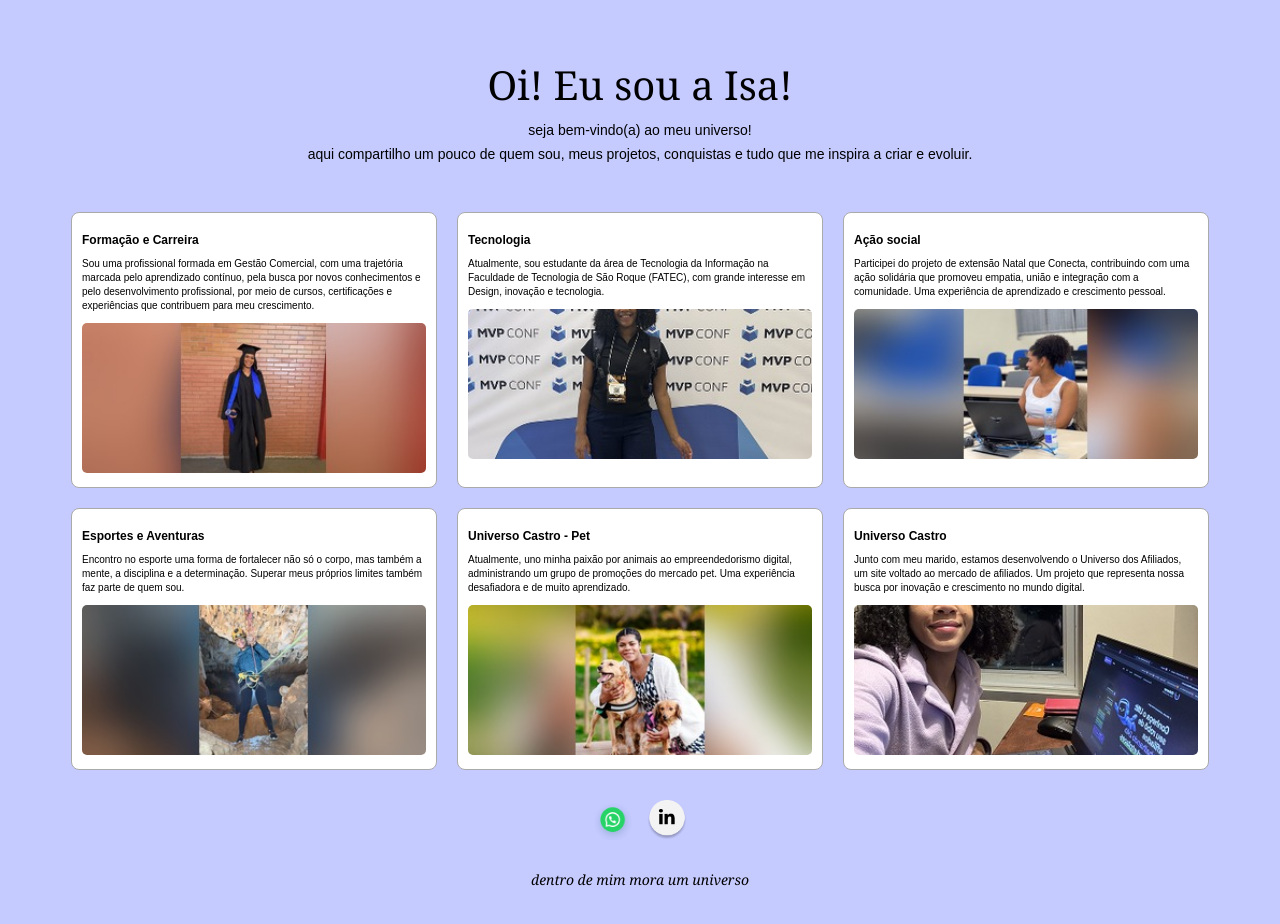
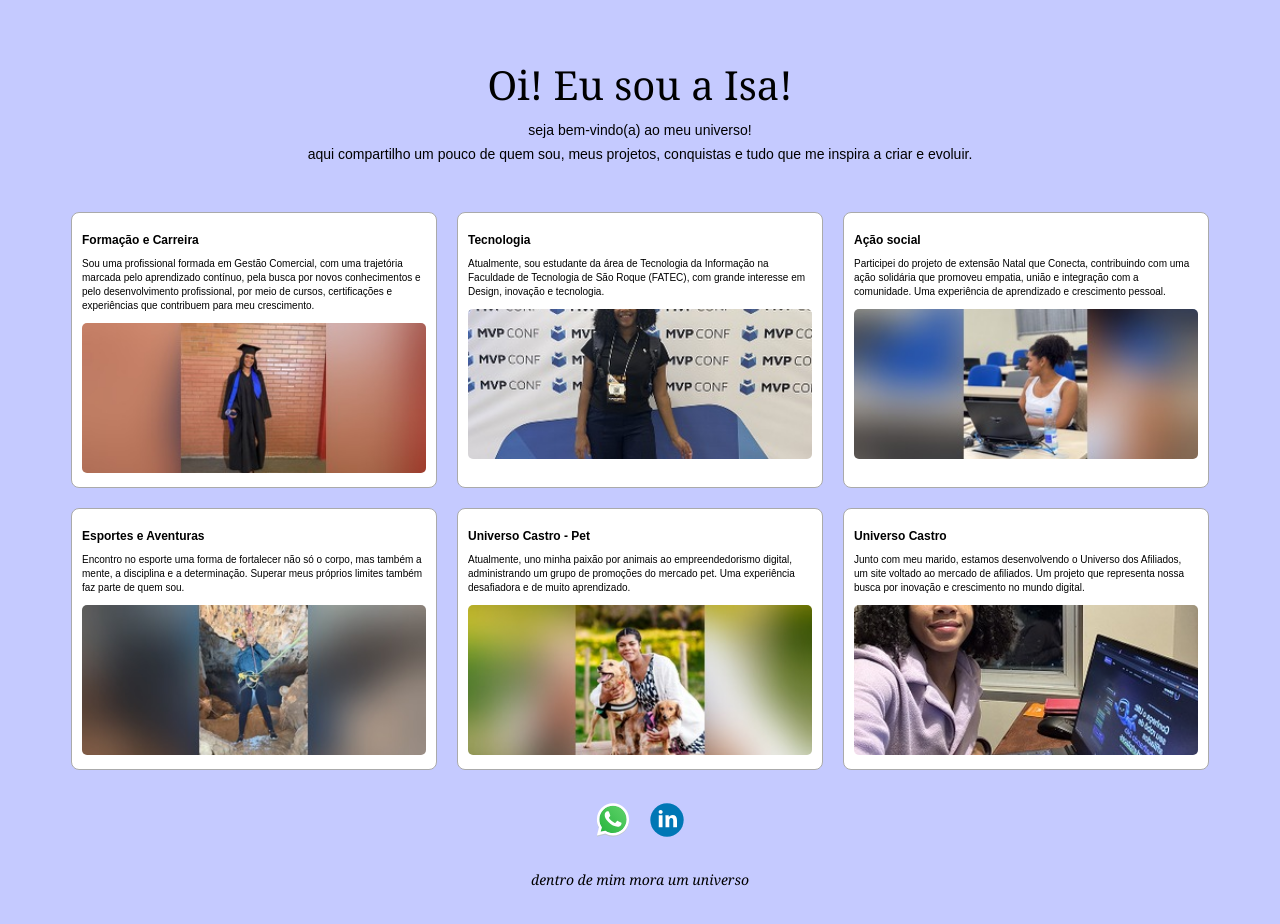
Before and after one commit to IsabelaCastro284/portfolio, a plain HTML site: page index.html in a window 1280 px wide. Drawn offline with Linux system fonts and the light colour scheme.

Commit message:
Ajusta icone whatsapp e linkedin

```diff
--- a/index.html
+++ b/index.html
@@ -1,11 +1,13 @@
 <!DOCTYPE html>
 <html lang="pt-br">
+
 <head>
     <meta charset="UTF-8">
     <title>Meu Universo - Isa</title>
     <link rel="stylesheet" href="style.css">
     <meta name="viewport" content="width=device-width, initial-scale=1.0">
 </head>
+
 <body>
     <div class="portfolio">
         <div class="cabecalho">
@@ -80,15 +82,16 @@
                 </p>
                 <img src="imagem/6.jpg" class="foto">
             </div>
-<div class="redes-sociais">
-<img src="/imagem/7.png" alt="WhatsApp">
+            <div class="redes-sociais">
+                <img src="imagem/whatsapp.svg" alt="WhatsApp">
 
-<img src="/imagem/8.png" alt="LinkedIn">
-</div>
+                <img src="imagem/linkedin.svg" alt="LinkedIn">
+            </div>
         </div>
         <div class="rodape">
             <p>dentro de mim mora um universo</p>
         </div>
     </div>
 </body>
+
 </html>
--- a/style.css
+++ b/style.css
@@ -40,6 +40,7 @@ body {
     flex-wrap: wrap;
     gap: 20px;
 }
+
 .card {
     width: 30%;
     min-width: 230px;
```
Also changed, not shown: imagem/7.png (deleted), imagem/8.png (deleted), imagem/linkedin.svg (added), imagem/whatsapp.svg (added).
